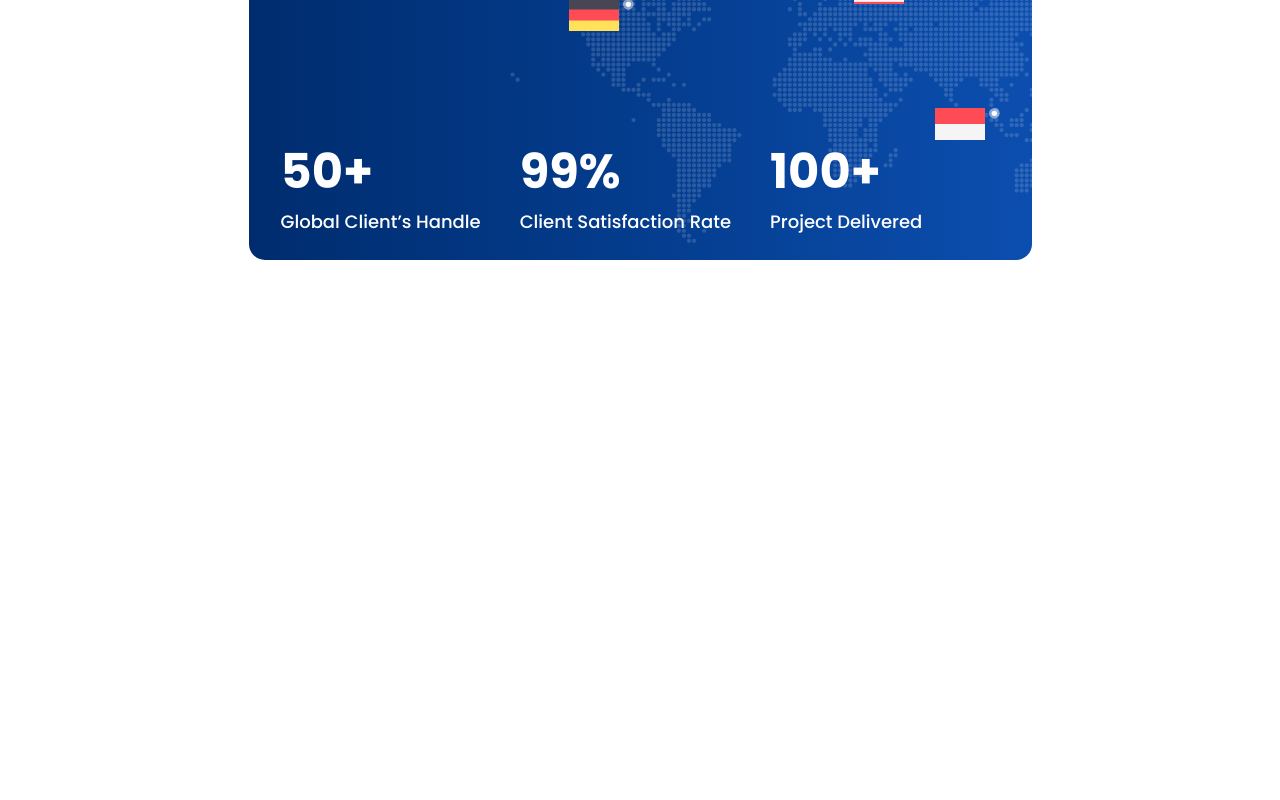
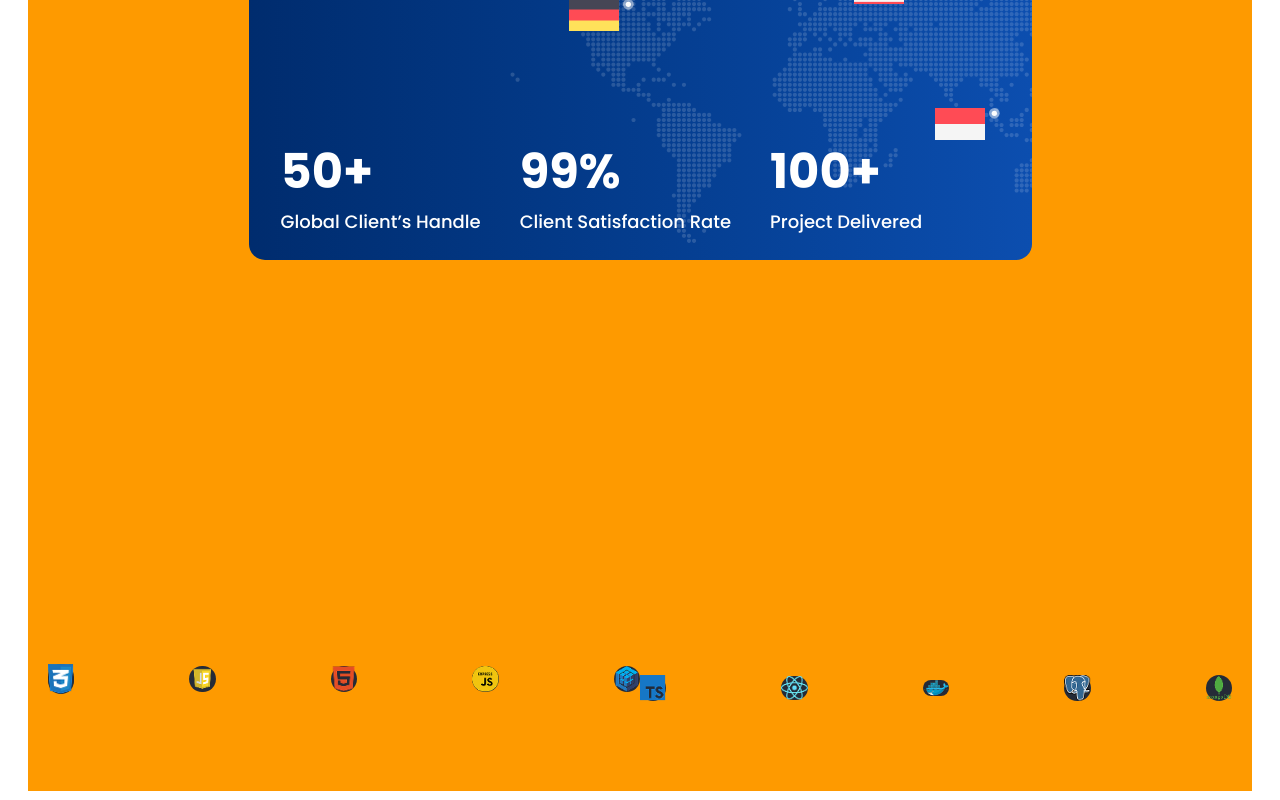
Before and after one commit to herfando/Next-Motion-Portfolio-UI-in-Action, a Next.js app: page / in a window 1280 px wide. Shown: the part 2365-3165 px from the top of the page. Before the commit the page ends 2625 px from the top, so only its background shows below. Built offline with nearby package versions, Linux system fonts and the light colour scheme.

Commit message:
create skill level

```diff
--- a/src/app/page.tsx
+++ b/src/app/page.tsx
@@ -1,7 +1,8 @@
 import Navbar from '../components/container/01_Navbar';
 import Home from '../components/container/02_Home';
+import Banner from '@/components/container/03_Banner';
 import About from '@/components/container/04_About';
-import Banner from '@/components/container/03_Banner';
+import Skill from '@/components/container/05_Skill';
 
 const App = () => {
   return (
@@ -10,6 +11,7 @@ const App = () => {
       <Home />
       <Banner />
       <About />
+      <Skill />
     </>
   );
 };
--- a/src/components/container/05_Skill.tsx
+++ b/src/components/container/05_Skill.tsx
@@ -1,14 +1,125 @@
 import React from 'react';
+import Image from 'next/image';
 
 export default function Skill() {
   return (
-    <section className='grid grid-cols-1 md:grid-cols-2'>
+    <section className='custom-container relative grid h-880 grid-cols-1 bg-amber-500 md:grid-cols-2'>
+      <div>
+        <p className='dark:black grid h-[52.58] w-[52.58] place-items-center rounded-full bg-[#F5F5F5]'>
+          <Image
+            src='/images/08_skill3.png'
+            alt='html icon'
+            width={26.24}
+            height={30.81}
+            className='w-26.24 h-30.81'
+          />
+        </p>
+        <p>
+          Building the structure of web pages with semantic markup for
+          accessibility .
+        </p>
+      </div>
       <div></div>
       <div></div>
       <div></div>
       <div></div>
       <div></div>
-      <div></div>
+      {/* layer 1 */}
+      <div className='flex-between'>
+        <p className='grid h-[52.58] w-[52.58] place-items-center rounded-full bg-[#252B37] dark:bg-white'>
+          <Image
+            src='/images/06_skill1.png'
+            alt='CSS icon'
+            width={26.24}
+            height={30.81}
+            className='w-26.24 h-30.81'
+          />
+        </p>
+        <p className='grid h-[52.58] w-[52.58] place-items-center rounded-full bg-[#252B37] dark:bg-white'>
+          <Image
+            src='/images/07_skill2.png'
+            alt='javascript icon'
+            width={26.24}
+            height={30.81}
+            className='w-26.24 h-30.81'
+          />
+        </p>
+        <p className='grid h-[52.58] w-[52.58] place-items-center rounded-full bg-[#252B37] dark:bg-white'>
+          <Image
+            src='/images/08_skill3.png'
+            alt='html icon'
+            width={26.24}
+            height={30.81}
+            className='w-26.24 h-30.81'
+          />
+        </p>
+        <p className='grid h-[52.58] w-[52.58] place-items-center rounded-full bg-[#252B37] dark:bg-white'>
+          <Image
+            src='/images/09_skill4.png'
+            alt='express js icon'
+            width={26.24}
+            height={30.81}
+            className='w-26.24 h-30.81'
+          />
+        </p>
+        <p className='grid h-[52.58] w-[52.58] place-items-center rounded-full bg-[#252B37] dark:bg-white'>
+          <Image
+            src='/images/10_skill5.png'
+            alt='sequalize icon'
+            width={26.24}
+            height={30.81}
+            className='w-26.24 h-30.81'
+          />
+        </p>
+      </div>
+      {/* layer 2 */}
+      <div className='flex-between translate-y-9'>
+        <p className='grid h-[52.58] w-[52.58] place-items-center rounded-full bg-[#252B37] dark:bg-white'>
+          <Image
+            src='/images/11_skill6.png'
+            alt='typescript icon'
+            width={26.24}
+            height={30.81}
+            className='w-26.24 h-30.81'
+          />
+        </p>
+        <p className='grid h-[52.58] w-[52.58] place-items-center rounded-full bg-[#252B37] dark:bg-white'>
+          <Image
+            src='/images/12_skill7.png'
+            alt='ract js icon'
+            width={26.24}
+            height={30.81}
+            className='w-26.24 h-30.81'
+          />
+        </p>
+        <p className='grid h-[52.58] w-[52.58] place-items-center rounded-full bg-[#252B37] dark:bg-white'>
+          <Image
+            src='/images/13_skill8.png'
+            alt='docker icon'
+            width={26.24}
+            height={30.81}
+            className='w-26.24 h-30.81'
+          />
+        </p>
+        <p className='grid h-[52.58] w-[52.58] place-items-center rounded-full bg-[#252B37] dark:bg-white'>
+          <Image
+            src='/images/14_skill9.png'
+            alt='postgreSQL icon'
+            width={26.24}
+            height={30.81}
+            className='w-26.24 h-30.81'
+          />
+        </p>
+        <p className='grid h-[52.58] w-[52.58] place-items-center rounded-full bg-[#252B37] dark:bg-white'>
+          <Image
+            src='/images/15_skill10.png'
+            alt='mongo DB icon'
+            width={26.24}
+            height={30.81}
+            className='w-26.24 h-30.81'
+          />
+        </p>
+      </div>
     </section>
   );
 }
```
